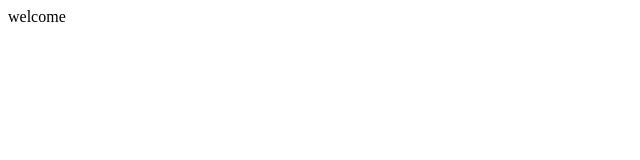
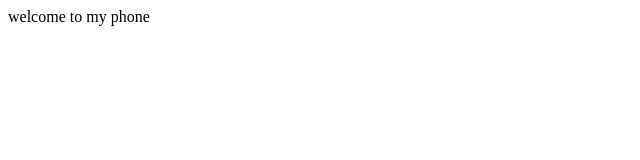
Before and after one commit to aa3532352901/mygit, a plain HTML site: page index.html in a window 1280 px wide. Shown: the whole page, without its empty margins (0-640 px from the left). Drawn offline with Linux system fonts and the light colour scheme.

Commit message:
seventh git

```diff
--- a/index.html
+++ b/index.html
@@ -1,5 +1,5 @@
 <html>
 <body>
-welcome
+welcome to my phone
 </body>
 <html>
```
